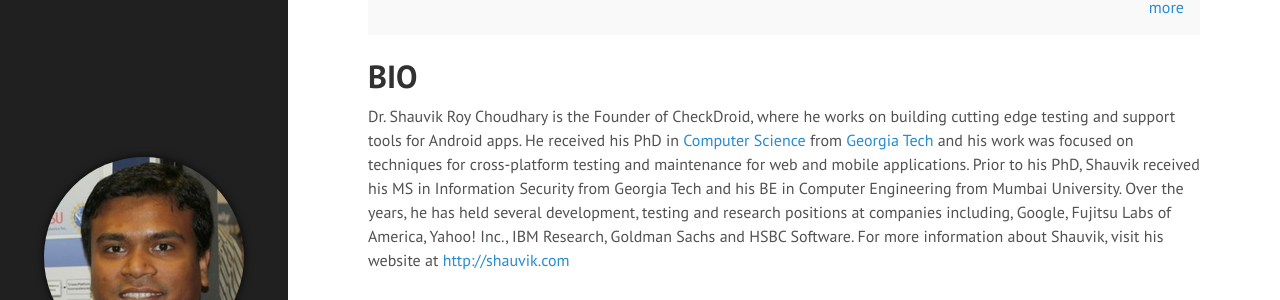
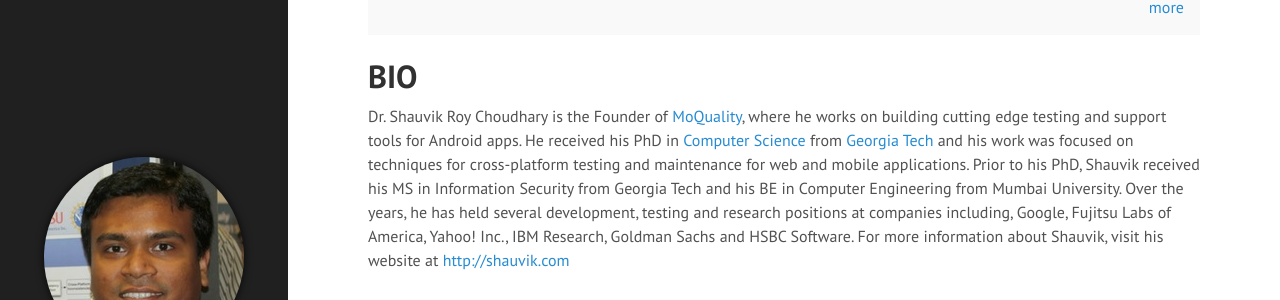
Before and after one commit to shauvik/shauvik.github.io, a Jekyll site: the page built from index.html, in a window 1280 px wide. Shown: the part 255-555 px from the top of the page. Built offline with Jekyll 4.4.1, drawn with Linux system fonts in a browser that asks for light colours; nearby versions of some CDN libraries.

Commit message:
Update index.html

```diff
--- a/index.html
+++ b/index.html
@@ -26,7 +26,7 @@
 
 
 <h1>BIO</h1>
-<p>Dr. Shauvik Roy Choudhary is the Founder of CheckDroid, where he works on building cutting edge testing and support tools for Android apps. He received his PhD in <a href="http://www.scs.gatech.edu/">Computer Science</a> from <a href="http://www.gatech.edu">Georgia Tech</a> and his work was focused on techniques for cross-platform testing and maintenance for web and mobile applications. Prior to his PhD, Shauvik received his MS in Information Security from Georgia Tech and his BE in Computer Engineering from Mumbai University. Over the years, he has held several development, testing and research positions at companies including, Google, Fujitsu Labs of America, Yahoo! Inc., IBM Research, Goldman Sachs and HSBC Software. For more information about Shauvik, visit his website at <a href="http://shauvik.com">http://shauvik.com</a> </p>
+<p>Dr. Shauvik Roy Choudhary is the Founder of <a href="https://moquality.com">MoQuality</a>, where he works on building cutting edge testing and support tools for Android apps. He received his PhD in <a href="http://www.scs.gatech.edu/">Computer Science</a> from <a href="http://www.gatech.edu">Georgia Tech</a> and his work was focused on techniques for cross-platform testing and maintenance for web and mobile applications. Prior to his PhD, Shauvik received his MS in Information Security from Georgia Tech and his BE in Computer Engineering from Mumbai University. Over the years, he has held several development, testing and research positions at companies including, Google, Fujitsu Labs of America, Yahoo! Inc., IBM Research, Goldman Sachs and HSBC Software. For more information about Shauvik, visit his website at <a href="http://shauvik.com">http://shauvik.com</a> </p>
 
 <h1>Research</h1>
 
```
